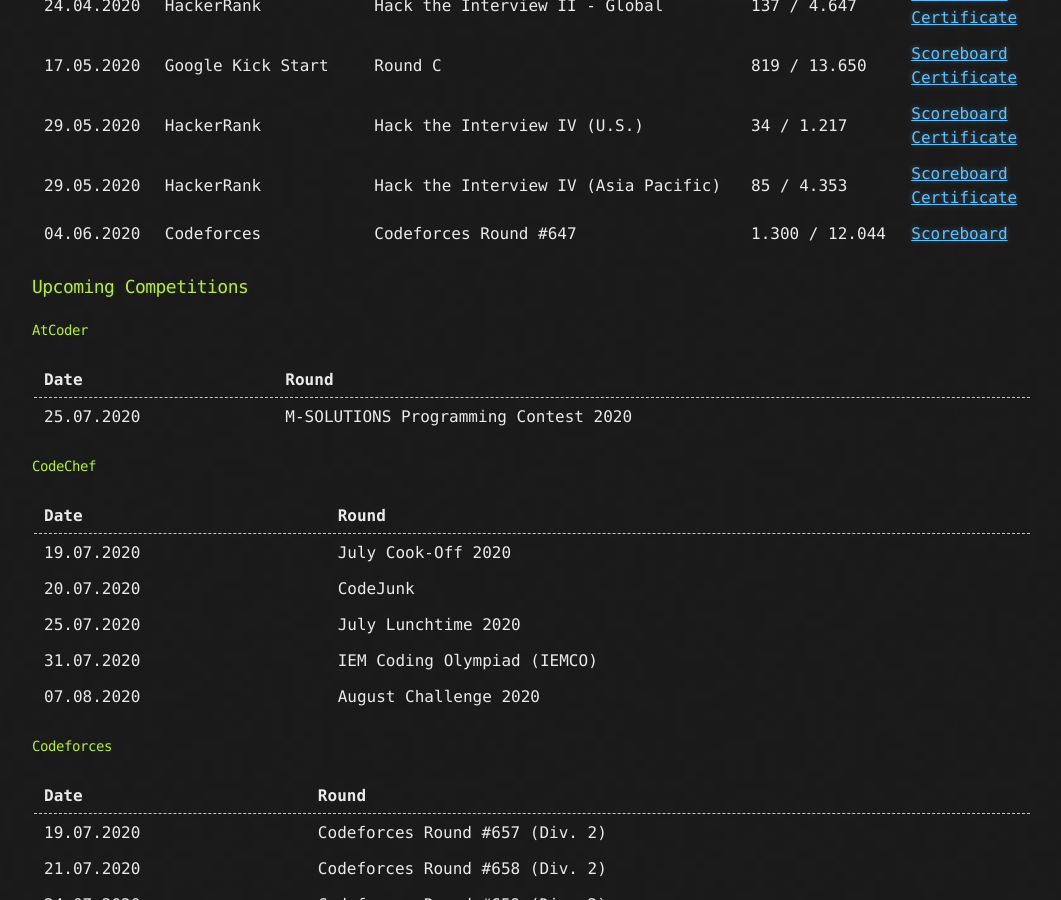
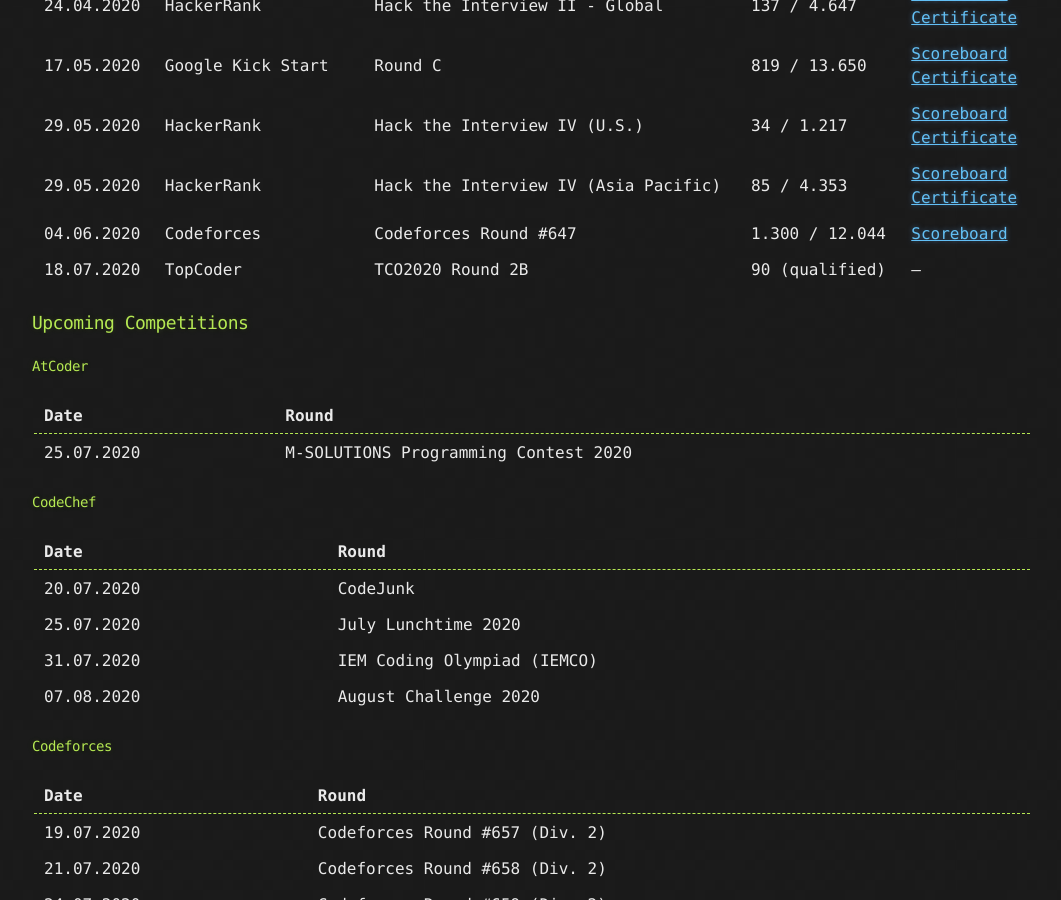
Before and after one commit to goodHunter27/serhatgiydiren.github.io, a Jekyll site: the page built from _posts/2020-01-07-coding-competitions.md, in a window 1280 px wide and 900 px high, scrolled down 525 px. Shown: the whole window, without its empty margins (108-1169 px from the left). Built offline with Jekyll 4.4.1, drawn with Linux system fonts in a browser that asks for light colours; some of the changed text lies outside the part shown.

Commit message:
Update 2020-01-07-coding-competitions.md

```diff
--- a/_posts/2020-01-07-coding-competitions.md
+++ b/_posts/2020-01-07-coding-competitions.md
@@ -15,6 +15,7 @@
 29.05.2020 | HackerRank | Hack the Interview IV (U.S.) | 34 / 1.217 | [Scoreboard](https://www.hackerrank.com/contests/hack-the-interview-iv/leaderboard){:target="_blank"}<br />[Certificate](https://www.hackerrank.com/results/hack-the-interview-iv/serhatgiydiren){:target="_blank"}
 29.05.2020 | HackerRank | Hack the Interview IV (Asia Pacific) | 85 / 4.353 | [Scoreboard](https://www.hackerrank.com/contests/hack-the-interview-iv-apac/leaderboard){:target="_blank"}<br />[Certificate](https://www.hackerrank.com/results/hack-the-interview-iv-apac/serhatgiydiren){:target="_blank"}
 04.06.2020 | Codeforces | Codeforces Round #647 | 1.300 / 12.044 | [Scoreboard](https://codeforces.com/contest/1362/standings){:target="_blank"}
+18.07.2020 | TopCoder | TCO2020 Round 2B | 90 (qualified) | ---
 
 ### Upcoming Competitions
 
@@ -28,7 +29,6 @@
 
 Date | Round
 ------------ | -------------
-19.07.2020 | July Cook-Off 2020
 20.07.2020 | CodeJunk
 25.07.2020 | July Lunchtime 2020
 31.07.2020 | IEM Coding Olympiad (IEMCO)
@@ -88,11 +88,10 @@
 
 Date | Round
 ------------ | -------------
-19.07.2020 | Weekly Contest 198
+n/a | n/a
 
 #### TopCoder
 
 Date | Round
 ------------ | -------------
-18.07.2020 | TCO2020 Round 2B
 24.07.2020 | SRM 788
```
